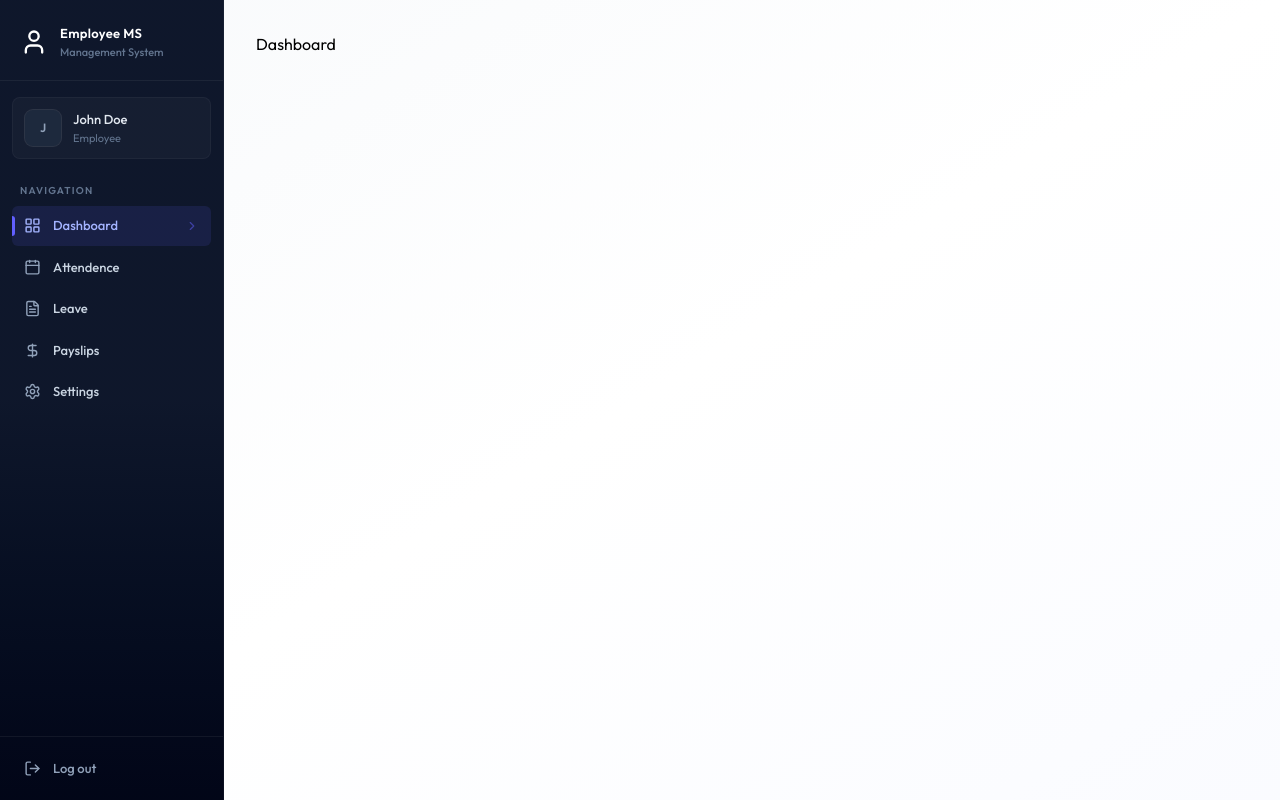
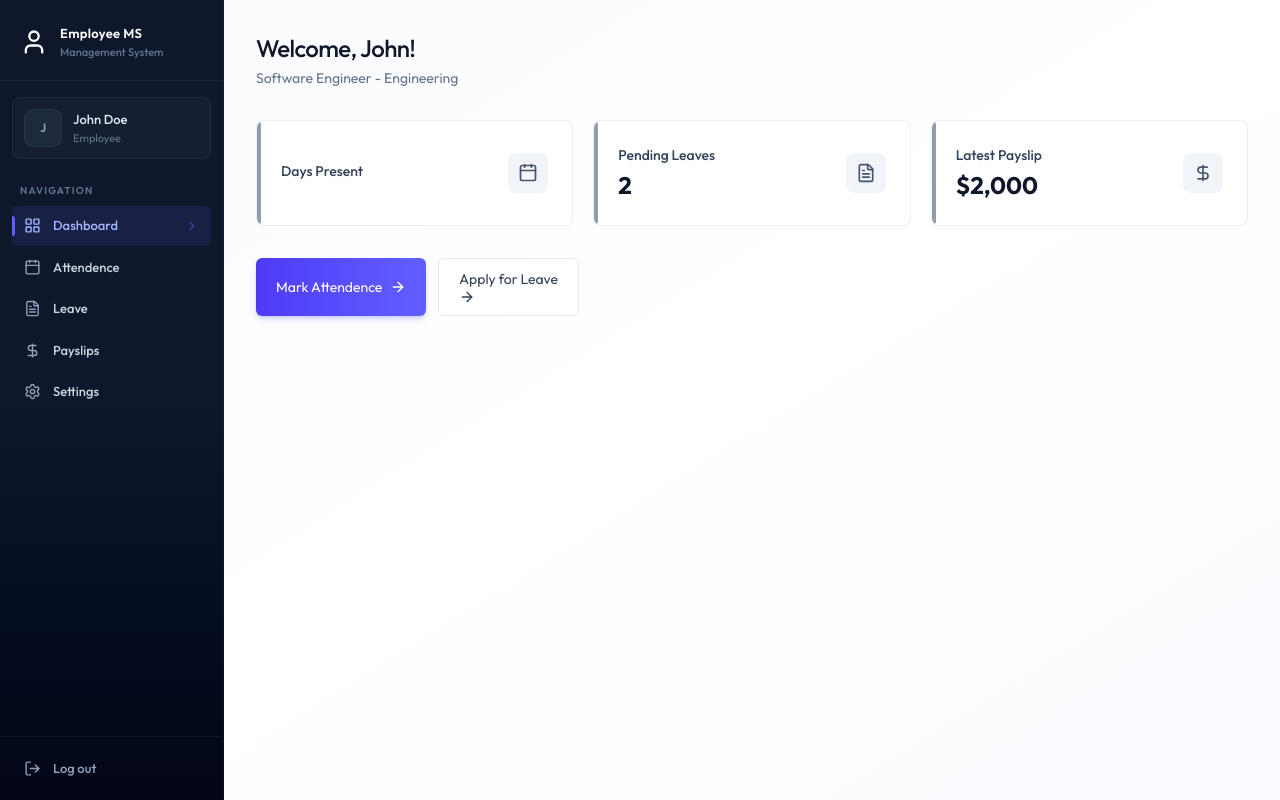
Before and after one commit to sivaji991/EMS, a React (Vite) app in the folder client/: page /dashboard in a window 1280 px wide. Built offline with nearby package versions, Linux system fonts and the light colour scheme; the HTML template or start-up script is replaced by a standard one.

Commit message:
dashboard UI Completed

```diff
--- /dev/null
+++ b/client/src/components/AdminDashboard.jsx
@@ -0,0 +1,65 @@
+import React from 'react'
+import {
+  UserIcon,
+  Building2Icon,
+  CalendarIcon,
+  FileTextIcon
+ } from 'lucide-react'
+
+const AdminDashboard = ({data}) => {
+
+  const stats = [
+    {
+      icon: UserIcon,
+      value: data.totalEmployees,
+      label: "Total Employees",
+      description: "Active workforce"
+    },
+    {
+      icon: Building2Icon,
+      value: data.totalDepartments,
+      label: "Departments",
+      description: "Organization units"
+    },
+    {
+      icon: CalendarIcon,
+      value: data.todayAttendence,
+      label: "Today's Attendence",
+      description: "Checked in today"
+    },
+    {
+      icon: FileTextIcon,
+      value: data.pendingLeaves,
+      label: "Pending Leaves",
+      description: "Awaiting Approval"
+    },
+  ]
+
+  return (
+    <div className='animate-fade-in'>
+      <div className='page-header'>
+        <h1 className='page-title'>
+          Dashboard
+        </h1>
+        <p className='page-subtitle'>
+          Welcome back, Admin -- here's your overview
+        </p>
+      </div>
+
+      <div className='grid grid-cols-1 sm:grid-cols-2 lg:grid-cols-4 gap-4 sm:gap-5 mb-8'>
+        {stats.map((s)=>(
+          <div key={s.label} className='card card-hover p-5 sm:p-6 relative overflow-hidden group flex items-center justify-between'>
+            <div>
+              <div className='absolute left-0 top-0 bottom-0 w-1 rounded-r-full bg-slate-500/70 group-hover:bg-indigo-500/70' />
+              <p className='text-sm font-medium text-slate-700'>{s.label}</p>
+              <p className='text-2xl font-bold text-slate-900 mt-1'>{s.value}</p>
+            </div>
+            <s.icon className='size-10 p-2.5 rounded-lg bg-slate-100 text-slate-600 group-hover:bg-indigo-50 group-hover:text-indigo-600 transition-colors duration-200' />
+          </div>
+        ))}
+      </div>
+    </div>
+  )
+}
+
+export default AdminDashboard
--- /dev/null
+++ b/client/src/components/EmployeeDashboard.jsx
@@ -0,0 +1,65 @@
+import React from 'react'
+import { CalendarIcon, FileTextIcon,
+  DollarSignIcon, ArrowRightIcon
+ } from 'lucide-react';
+ import { Link } from 'react-router-dom';
+
+const EmployeeDashboard = ({data}) => {
+  const emp = data.employee;
+
+  const cards =[
+    {
+      icon: CalendarIcon,
+      value: data.currentMonthAttendence,
+      title: "Days Present",
+      subtitle: "This month"
+    },
+    {
+      icon: FileTextIcon,
+      value: data.pendingLeaves,
+      title: "Pending Leaves",
+      subtitle: "Awaiting approval"
+    },
+    {
+      icon: DollarSignIcon,
+      value: data.latestPayslip ? `$${data.latestPayslip.netSalary?.toLocaleString()}` : "N/A",
+      title: "Latest Payslip",
+      subtitle: "Mostt recent payout"
+    },
+]
+  return (
+    <div className='animate-fade-in'>
+      <div className='page-header'>
+        <h1 className='page-title'>
+          Welcome, {emp?.firstName}!
+        </h1>
+        <p className='page-subtitle'>
+          {emp?.position} - {emp?.department || "No Department"}
+        </p>
+      </div>
+      <div className='grid grid-cols-1 sm:grid-cols-3 gap-4 sm:gap-5 mb-8'>
+        {cards.map((card, index)=>(
+          <div key={index} className='card card-hover p-5 sm:p-6 relative overflow-hidden group flex items-center justify-between'>
+            <div>
+              <div className='absolute left-0 top-0 bottom-0 w-1 rounded-r-full bg-slate-500/70 group-hover:bg-indigo-500/70' />
+              <p className='text-sm font-medium text-slate-700'>{card.title}</p>
+              <p className='text-2xl font-bold text-slate-900 mt-1'>{card.value}</p>
+            </div>
+            <card.icon className='size-10 p-2.5 rounded-lg bg-slate-100 text-slate-600 group-hover:bg-indigo-50 group-hover:text-indigo-600 transition-colors duration-200' />
+          </div>
+        ))}
+      </div>
+      <div className='flex flex-col sm:flex-row gap-3'>
+        <Link to="/attendence" className='btn-primary text-center inline-flex items-center justify-center gap-2'>
+          Mark Attendence <ArrowRightIcon className='w-4 h-4' />
+        </Link>
+
+        <Link to="/leave" className='btn-secondary text-center'>
+          Apply for Leave<ArrowRightIcon className='w-4 h-4' />
+        </Link>
+      </div>
+    </div>
+  )
+}
+
+export default EmployeeDashboard
--- /dev/null
+++ b/client/src/components/Loading.jsx
@@ -0,0 +1,10 @@
+
+const Loading = () => {
+  return (
+    <div className='flex justify-center h-screen items-center'>
+      <div className='animate-spin size-8 border-2 border-indigo-600 border-t-transparent rounded-full' />
+    </div>
+  )
+}
+
+export default Loading
--- a/client/src/pages/Dashboard.jsx
+++ b/client/src/pages/Dashboard.jsx
@@ -1,9 +1,29 @@
+import { useState, useEffect } from "react";
+import { dummyEmployeeDashboardData, dummyAdminDashboardData } from "../assets/assets";
+import Loading from "../components/Loading";
+import EmployeeDashboard from "../components/EmployeeDashboard";
+import AdminDashboard from "../components/AdminDashboard";
+
 const Dashboard = () => {
-  return (
-    <div>
-      Dashboard
-    </div>
-  )
+
+  const [data, setData] = useState(null);
+  const [loading, setLoading] = useState(true);
+
+  useEffect(() => {
+    setData(dummyEmployeeDashboardData)
+    setTimeout(()=>{
+      setLoading(false)
+    },1000)
+  }, [])
+
+  if(loading) return <Loading />
+  if (!data) return <p className="text-center text-slate-500 py-12">Failed to load dashboard</p>
+
+  if (data.role === "ADMIN") {
+    return <AdminDashboard data={data}/>
+  }else{
+    return <EmployeeDashboard data={data}/>
+  }
 }
 
 export default Dashboard
```
